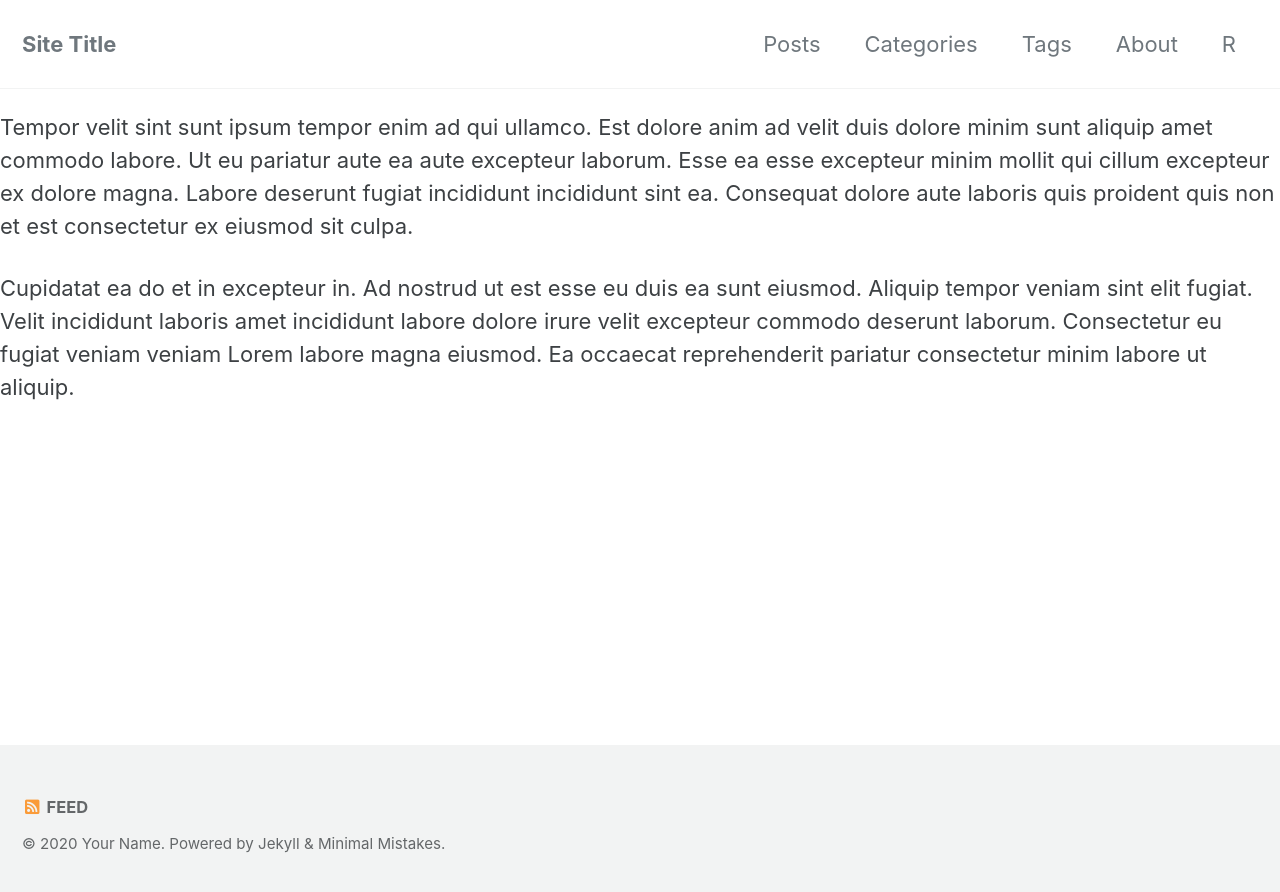
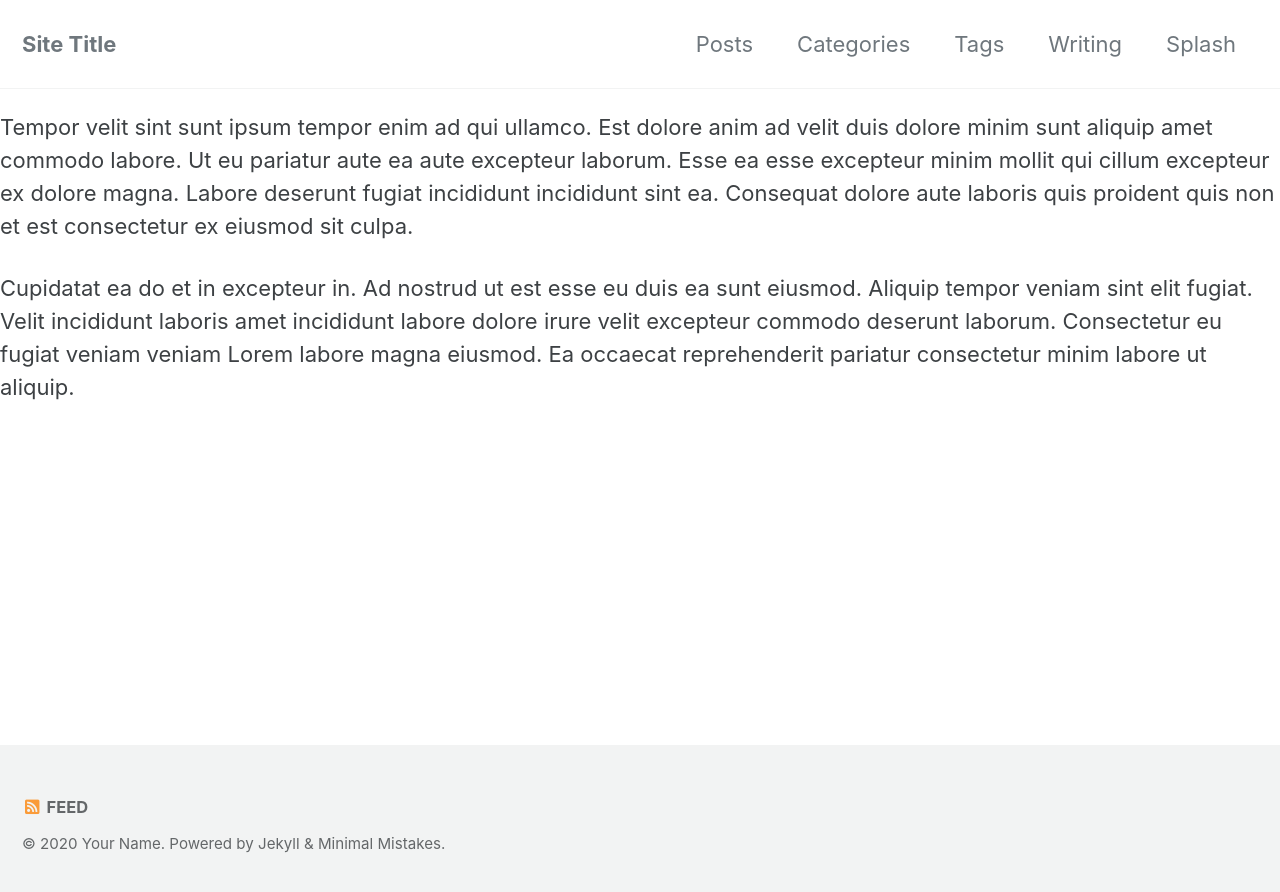
Before and after one commit to anantjoshi97/website, a Jekyll site: the page built from _pages/about.md, in a window 1280 px wide. Shown: the top 892 px of the page. Built offline with Jekyll 4.4.1, drawn with Linux system fonts in a browser that asks for light colours; cached includes are drawn as plain includes; our own code applies the rules of GitHub Pages for plain Markdown files.

Commit message:
Updated navigation

```diff
--- a/_data/navigation.yml
+++ b/_data/navigation.yml
@@ -5,7 +5,7 @@ main:
     url: /categories/
   - title: "Tags"
     url: /tags/
-  - title: "About"
-    url: /about/
-  - title: "R"
-    url: /r/
+  - title: "Writing"
+    url: /writing/
+  - title: "Splash"
+    url: /splash-page/
```
